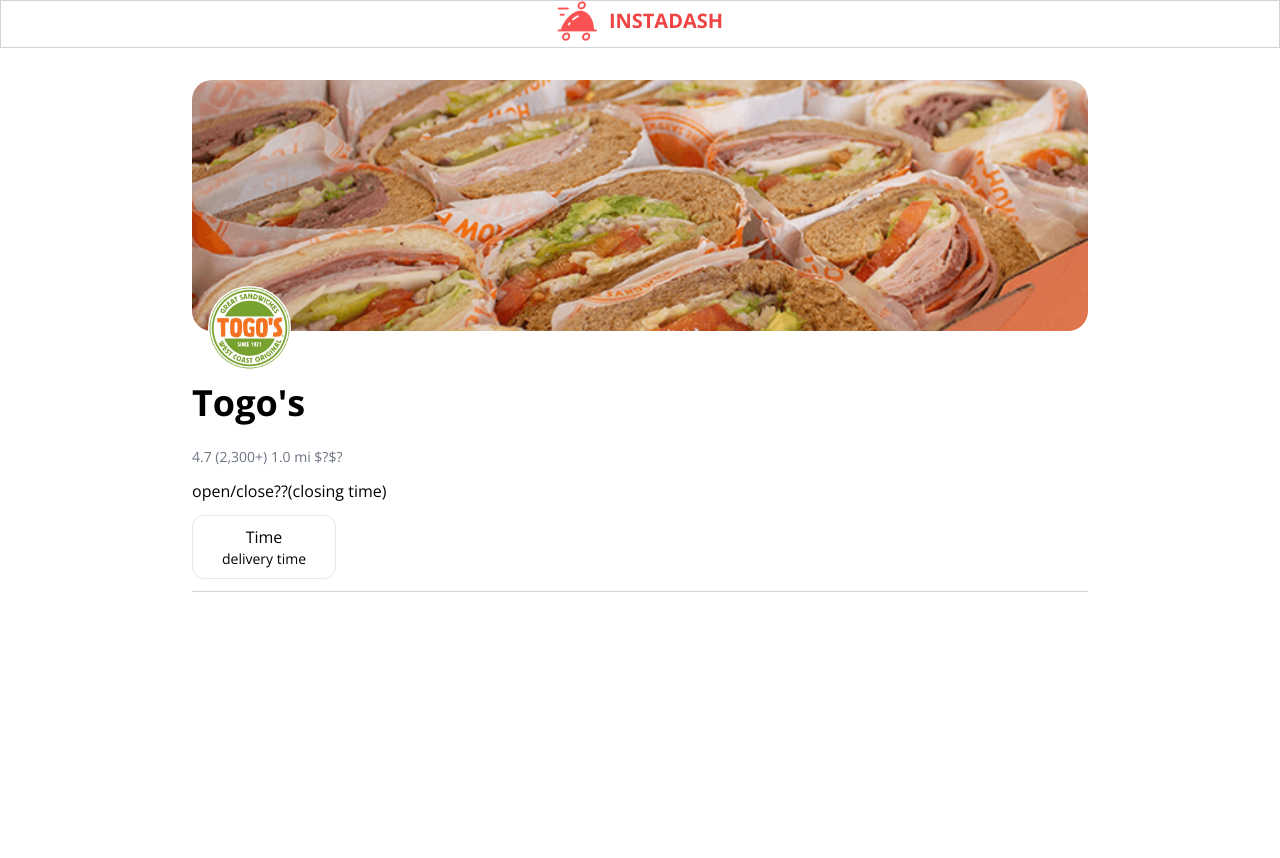
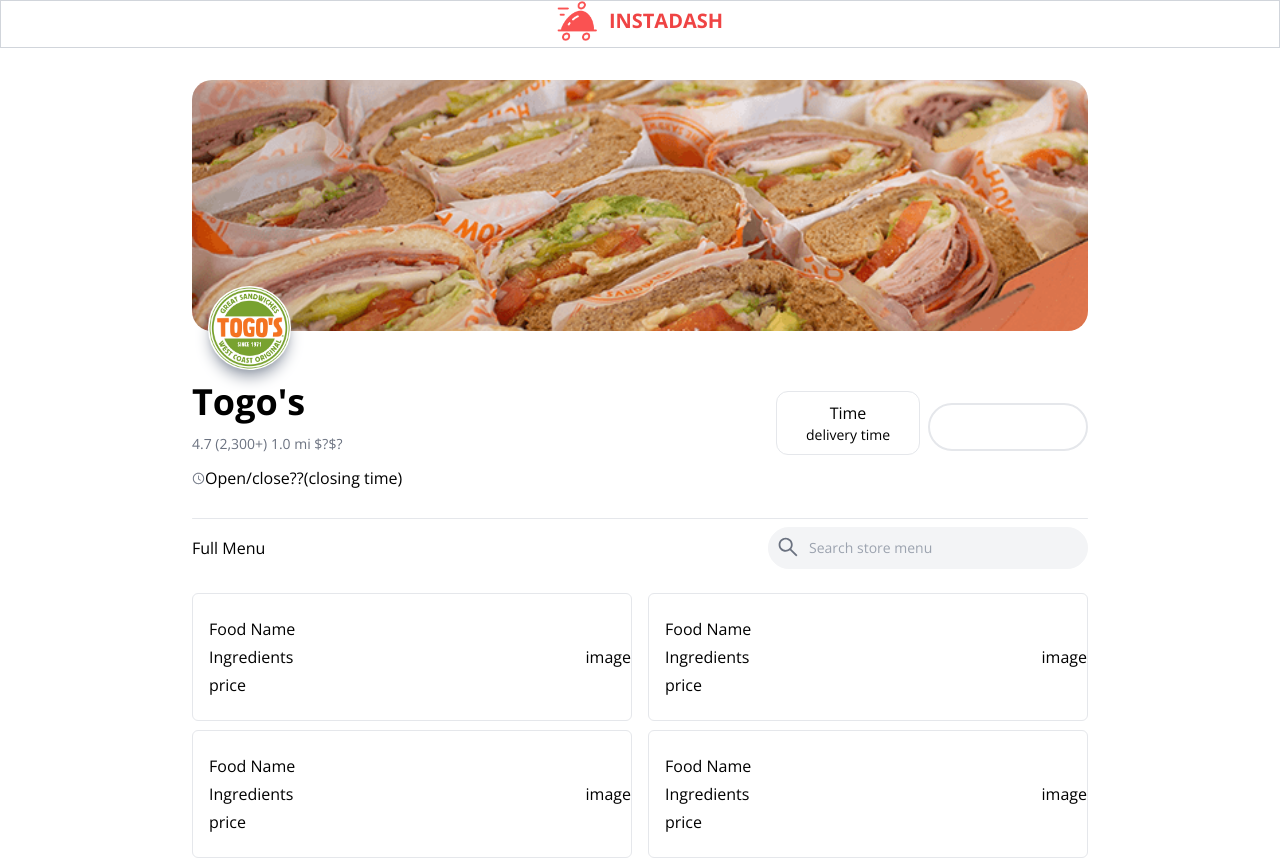
Before and after one commit to eTrejoLujano/Instadash, a React (Vite) app: page /store in a window 1280 px wide. Shown: the top 858 px of the page. Before the commit the page ends 800 px from the top, so only its background shows below. Built offline with nearby package versions, Linux system fonts and the light colour scheme; sample sign-in values are in the browser's storage.

Commit message:
restaurant view

```diff
--- /dev/null
+++ b/src/components/Business/FoodItem.jsx
@@ -0,0 +1,19 @@
+import React from "react";
+
+const FoodItem = () => {
+  return (
+    <div className="space-y-[-.5rem]">
+      <div className="flex justify-between items-center w-full h-[8rem] md:border rounded-md">
+        <div className="space-y-1 md:px-4">
+          <div>Food Name</div>
+          <div>Ingredients</div>
+          <div>price</div>
+        </div>
+        <div>image</div>
+      </div>
+      <div className="flex md:invisible w-full h-[.05rem] rounded bg-gray-200" />
+    </div>
+  );
+};
+
+export default FoodItem;
--- a/src/components/Business/StoreView.jsx
+++ b/src/components/Business/StoreView.jsx
@@ -1,6 +1,12 @@
-import React from "react";
+import { useState, useEffect, useRef } from "react";
 import Togos from "../../assets/restaurants/togos.png";
 import TogosLogo from "../../../files/logo/Togos_Logo.png";
+import { AiOutlineClockCircle, AiOutlineSearch } from "react-icons/ai";
+import { BsFillXCircleFill } from "react-icons/bs";
+import { FiArrowLeft } from "react-icons/fi";
+
+import FoodItem from "./FoodItem";
+
 const StoreView = () => {
   let store = {
     id: 2,
@@ -14,6 +20,24 @@ const StoreView = () => {
     rate: "4.7",
     reviews: "(2,300+)",
   };
+  const [searchIcon, setSearchIcon] = useState(true);
+  const ref = useRef(null);
+
+  useEffect(() => {
+    document.addEventListener("click", handleClickOutside, false);
+    return () => {
+      document.removeEventListener("click", handleClickOutside, false);
+    };
+  }, []);
+  const handleClickOutside = (event) => {
+    if (ref.current && !ref.current.contains(event.target)) {
+      setSearchIcon(true);
+    }
+  };
+  const onClear = () => {
+    ref.current.value = "";
+    setSearchIcon(true);
+  };
   let dotElement = <div className="text-2xl relative bottom-[.3rem]">·</div>;
   return (
     <div className="lg:pt-[5rem] w-screen sm:px-4">
@@ -23,25 +47,33 @@ const StoreView = () => {
             src={store.src}
             className="sm:rounded-[20px] object-cover h-[15.7rem] w-[56rem]"
           />
-
+          <div className="relative bottom-6 sm:bottom-0">
             <div className="bottom-[2.8rem] items-start relative pl-4">
               <img
                 src={store.Logo}
-              className="h-[5.2rem] rounded-full border-1 border-white bg-white"
+                className="h-[5.2rem] rounded-full border-1 border-white bg-white shadow-lg shadow-gray-400"
               />
             </div>
-          <div className="relative bottom-[1.2rem] space-y-3">
-            <span className="font-bold text-4xl relative bottom-3 items-start">
+            <div className="px-4 sm:px-0 relative bottom-1">
+              <div className="flex justify-between bottom-[1.8rem] relative">
+                <div className=" space-y-3">
+                  <span className="font-bold text-4xl relative  items-start">
                     {store.name}
                   </span>
-            <p className="text-gray-500 text-sm">
+                  <p className="text-gray-500 text-sm flex">
                     {store.rate} {store.reviews} {store.distance} $?$?
                   </p>
                   <p className="flex relative">
-              open/close??
+                    <AiOutlineClockCircle
+                      className="relative top-[.4rem] text-gray-500"
+                      size={13}
+                    />
+                    Open/close??
                     {/* {dotElemsent}  */}
                     (closing time)
                   </p>
+                </div>
+                <div className="flex sm:flex-row flex-col items-center space-y-2 sm:space-x-2 bottom-[.8rem] relative">
                   <div className="rounded-xl h-[4rem] w-[9rem] flex justify-center border">
                     <div className="flex items-center">
                       <div className="flex-col flex items-center">
@@ -50,7 +82,45 @@ const StoreView = () => {
                       </div>
                     </div>
                   </div>
-            <div className="w-full h-[.05rem] rounded bg-gray-300"></div>
+                  <div className="flex sm:flex-row flex-col items-center">
+                    <div className="rounded-full w-[10rem] h-[3rem] border-2" />
+                  </div>
+                </div>
+              </div>
+              <div className="w-full h-[.05rem] rounded bg-gray-200" />
+              <div className="space-y-4">
+                <div className="flex flex-col md:flex-row md:justify-between items-center space-y-4">
+                  <div className="">Full Menu</div>
+                  {/* <div className="flex justify-center items-center w-full px-4"> */}
+                  <div className="relative md:w-[20rem] w-full bottom-2">
+                    <div className="absolute text-gray-500 top-2 left-2">
+                      <AiOutlineSearch size={24} />
+                    </div>
+                    {!searchIcon && (
+                      <button className="absolute text-gray-500 top-[.6rem] left-[17.6rem]">
+                        <BsFillXCircleFill size={21} onClick={onClear} />
+                      </button>
+                    )}
+                    <input
+                      type="text"
+                      className="rounded-full block py-2 px-10 text-sm w-full h-[2.6rem] border border-gray-100 bg-gray-100 focus:ring-black text-black"
+                      ref={ref}
+                      placeholder="Search store menu"
+                      onClick={() => setSearchIcon(false)}
+                    />
+                    {/* </div> */}
+                  </div>
+                </div>
+                <div className="grid grid-cols-1 md:grid-cols-2 md:gap-4 gap-1 px-4 md:px-0">
+                  <FoodItem />
+                  <FoodItem />
+                  <FoodItem />
+                  <FoodItem />
+                  <FoodItem />
+                  <FoodItem />
+                </div>
+              </div>
+            </div>
           </div>
         </div>
       </div>
--- a/src/components/Navbar.jsx
+++ b/src/components/Navbar.jsx
@@ -187,7 +187,7 @@ function Navbar() {
         </div>
       </div>
       <div
-        className="w-screen relative h-[9rem] pt-[3rem] flex-col justify-center
+        className="w-screen relative h-[7.7rem] pt-[3rem] flex-col justify-center
      text-black bg-white = border-gray-200 z-30 flex lg:hidden"
       >
         <div className="flex justify-center pt-2">
```
Lines whose indentation alone changed are shown as unchanged.
